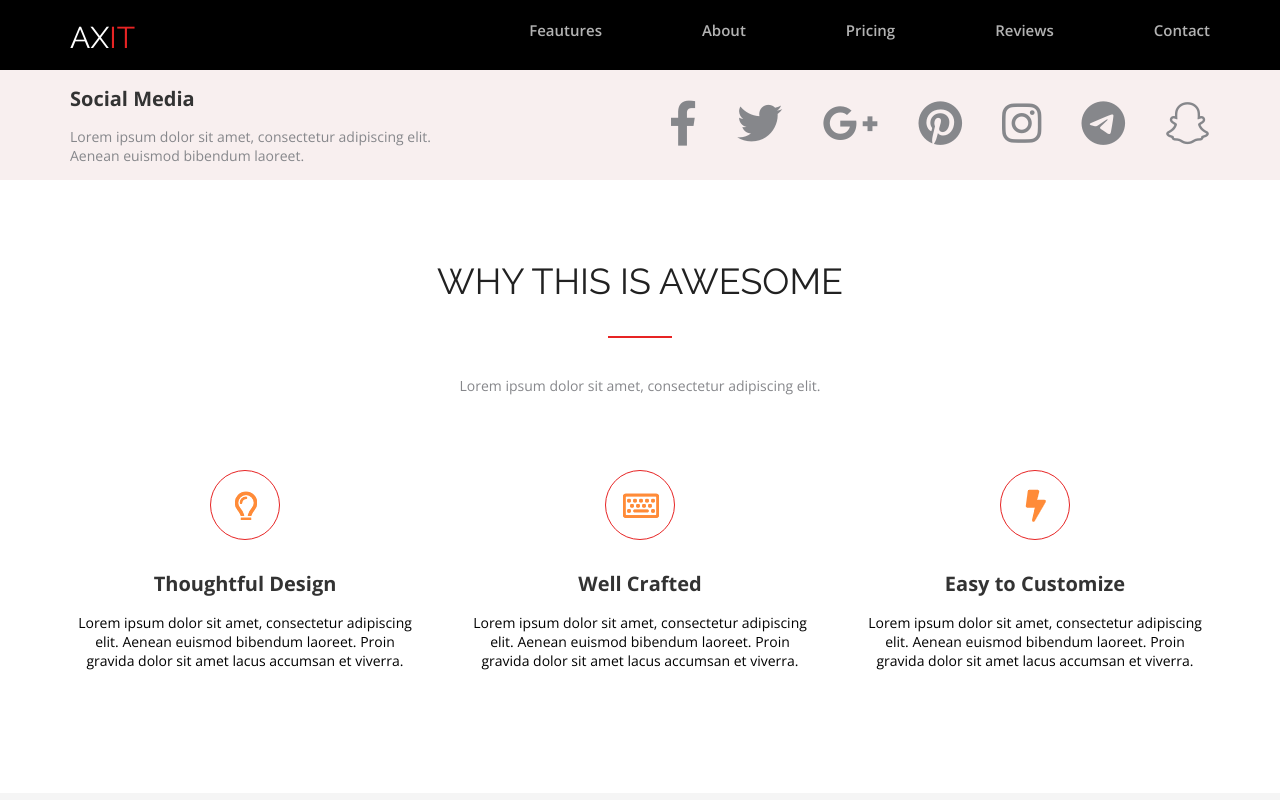
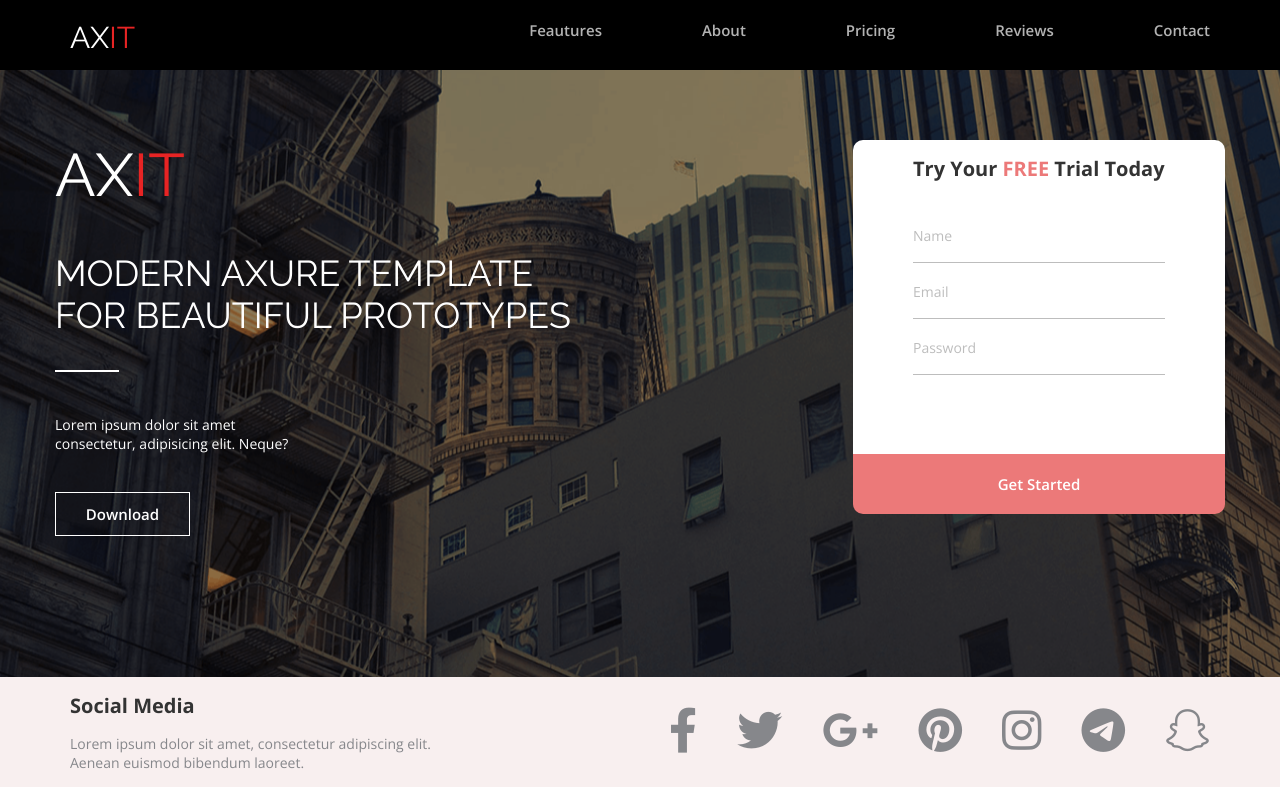
Before and after one commit to Ppovarenkova/WebpageMarkup, a plain HTML site: page index.html in a window 1280 px wide. Shown: the top 800 px of the page. Drawn offline with nearby package versions, Linux system fonts and the light colour scheme.

Commit message:
added axit

```diff
--- /dev/null
+++ b/css/axit.css
@@ -0,0 +1,131 @@
+.axit {
+    padding:70px 0 40px;
+    background-image:url(../img/background\ 2.png);
+    position: relative;
+    background-repeat: no-repeat;
+    background-size: cover;
+    background-position:center;
+}
+.axit::after {
+    content: '';
+    background: rgba(0, 0, 0, 0.45);
+    width: 100%;
+    height: 100%;
+    position: absolute;
+    display: block;
+    top: 0;
+    left: 0;
+    z-index: 1;
+}
+.axit__logo {
+    font-family: 'Raleway';
+    font-style: normal;
+    font-weight: 400;
+    font-size: 60px;
+    text-transform: uppercase;
+    color: rgba(255, 255, 255, 1);
+    margin-bottom: 42px;
+}
+.axit__logo::after {
+    content:"IT";
+    color:rgba(231, 36, 36, 1);
+}
+.axit__title--white {
+    color: #ffffff;
+    text-align: left;
+    text-transform: uppercase;
+    font-size: 36px;
+    margin: 0 0 34px;
+    font-family: 'Raleway', sans-serif;
+    font-weight: 400;
+    font-style: normal;
+}
+.axit__subtitle--white::before {
+    content:'';
+    display:inline-block;
+    width: 64px;
+    height: 2px;
+    background-color: #ffffff;
+    margin: 0 0 39px;
+}
+.axit__subtitle--white {
+    text-align: left;
+    font-size: 14px;
+    color: #ffffff;
+    margin-bottom: 39px;
+    font-family: 'Open Sans', sans-serif;
+    font-style: normal;
+    font-weight: 400;
+}
+.axit__download {
+    width: 135px;
+    border: 1px solid #ffffff;
+    text-align: center;
+    line-height: 42px;
+    cursor: pointer;
+    transition: 0.5s;
+    margin-bottom: 101px;
+}
+.axit__download:hover{
+    box-shadow: 5px 10px 40px 1px rgba(0, 0, 0, 0.5);
+    background-color: rgb(255, 255, 255, 0.2);
+}
+.form__content {
+    background-color: rgba(255, 255, 255, 1);
+    padding: 15px 60px 60px;
+    border-radius: 10px;
+    border-bottom-left-radius: 0;
+    border-bottom-right-radius: 0;
+}
+.form__item {
+    margin-bottom: 19px;
+}
+.form__label {
+    display: block;
+    font-family: 'Open Sans', sans-serif;
+    font-weight: 400;
+    font-size: 14px;
+    color: rgba(189, 189, 189, 1);
+}
+.name__input {
+    display: block;
+}
+.form__title {
+    margin-bottom: 44px;
+    font-family: 'Open Sans', sans-serif;
+    font-weight: 700;
+    font-size: 20px;
+    color: rgba(51, 51, 51, 1);
+}
+.form__input {
+    width: 252px;
+   border: none;
+    border-bottom: solid 1px;
+    border-color: rgba(189, 189, 189, 1);
+    outline: none;
+    transition: 0.5s;
+}
+.form__input:focus {
+    border-color: rgba(236, 121, 121, 1);
+}
+.axit__button {
+    width: 372px;
+    border: none;
+    margin: 0;
+    background-color: rgba(236, 121, 121, 1) ;
+    padding: 20px;
+    border-bottom-left-radius: 10px;
+    border-bottom-right-radius: 10px;
+    cursor: pointer;
+    font-size: 15px;
+    color:  rgba(255, 255, 255, 1);
+    font-family: 'Open Sans',sans-serif;
+    font-weight: 600;
+    transition: 0.5s;
+}
+.axit__button:hover {
+    background-color: rgb(222, 103, 103) ;
+}
+.free {
+    color:rgba(236, 121, 121, 1) ;
+}
--- a/css/axure.css
+++ b/css/axure.css
@@ -26,7 +26,7 @@
     cursor: pointer;
     transition: 0.5s;
 }
-.axure__link {
+.link--download {
     font-size: 15px;
     color: #ffffff;
     font-family: 'Open Sans', sans-serif;
--- a/css/style.css
+++ b/css/style.css
@@ -5,6 +5,7 @@
 @import url("../css/axure.css");
 @import url("../css/social.css");
 @import url("../css/footer.css");
+@import url("../css/axit.css");
 @import url('https://fonts.googleapis.com/css2?family=Open+Sans:wght@400;600;700&family=Raleway:wght@400;700&display=swap');
 @import url("https://cdnjs.cloudflare.com/ajax/libs/font-awesome/6.1.1/css/all.min.css");
 * {
--- a/index.html
+++ b/index.html
@@ -23,6 +23,42 @@
         </div>
     </div>
 </header>
+<section class="axit">
+    <div class="container">
+        <div class="wrapper">
+            <div class="axit__left">
+                <div class="axit__logo">Ax</div>
+                <h1 class="axit__title--white">MODERN AXURE TEMPLATE <br> FOR BEAUTIFUL PROTOTYPES</h1>
+                <div class="axit__subtitle--white">
+                    <p>Lorem ipsum dolor sit amet <br> consectetur, adipisicing elit. Neque?</p>
+                </div>
+                <a class="link--download" href="https://www.google.com/">
+                    <div class="axit__download">Download</div>
+                </a>
+            </div>
+            <form class="axit__right">
+                <div class="form__content">
+                    <h2 class="form__title">Try Your <span class="free">FREE</span> Trial Today</h2>
+                    <div class="form__wrapper">
+                        <div class="form__item">
+                            <label for="name" class="form__label">Name</label>
+                            <input class="form__input" type="text">
+                        </div>
+                        <div class="form__item">
+                            <label class="form__label" for="email">Email</label>
+                            <input class="form__input" type="text">
+                        </div>
+                        <div class="form__item">
+                            <label class="form__label"  for="password">Password</label>
+                            <input class="form__input" type="text">
+                        </div>
+                    </div>
+                </div>
+                <button class="axit__button">Get Started</button>
+            </form>
+        </div>
+    </div>
+</section>
 <section class="social">
     <div class="container">
         <div class="social__wrapper">
@@ -191,7 +227,7 @@
     <div class="container">
         <h2 class="title--white">Stylish axure desing</h2>
         <div class="subtitle--white"><p>Lorem ipsum dolor sit amet consectetur adipisicing elit.</p></div>
-        <a class="axure__link" href="https://www.google.com/">
+        <a class="link--download" href="https://www.google.com/">
             <div class="download">Download</div>
         </a>
     </div>
```
Also changed, not shown: img/background 2.png (added).
